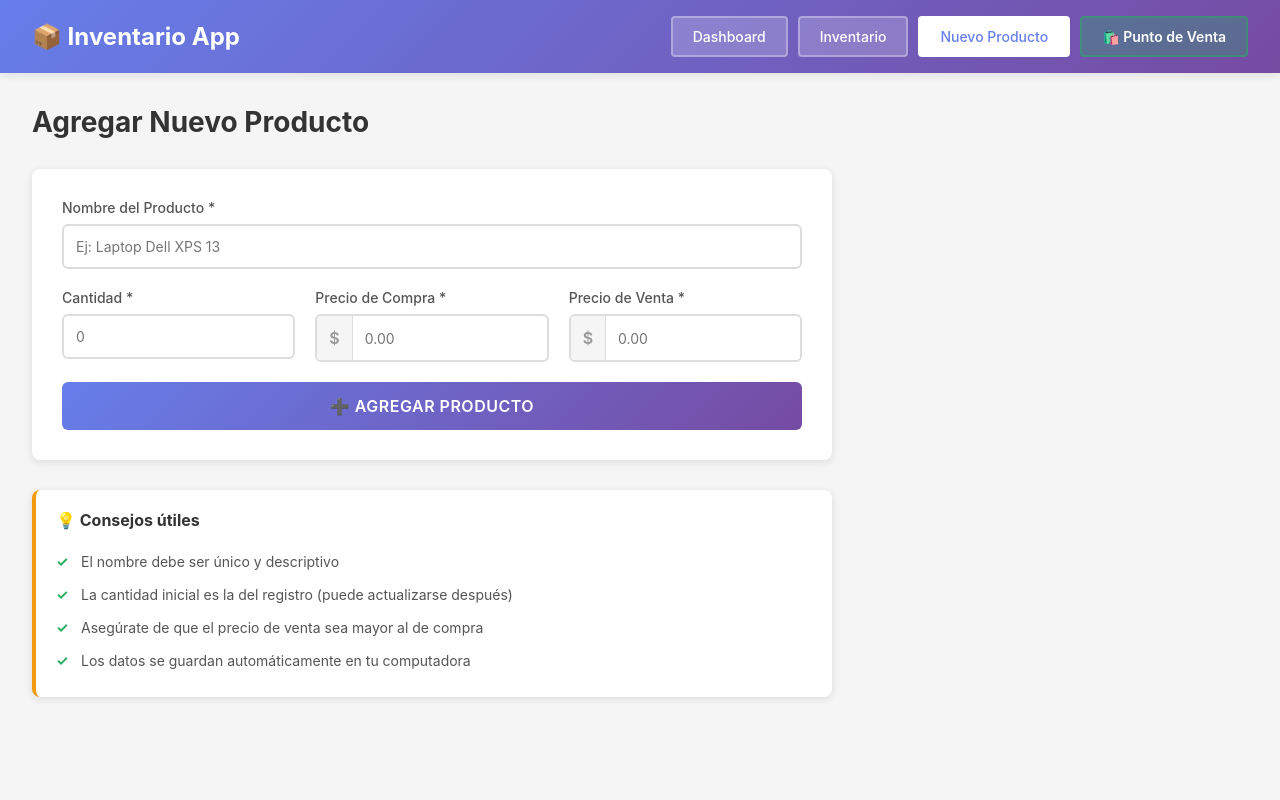
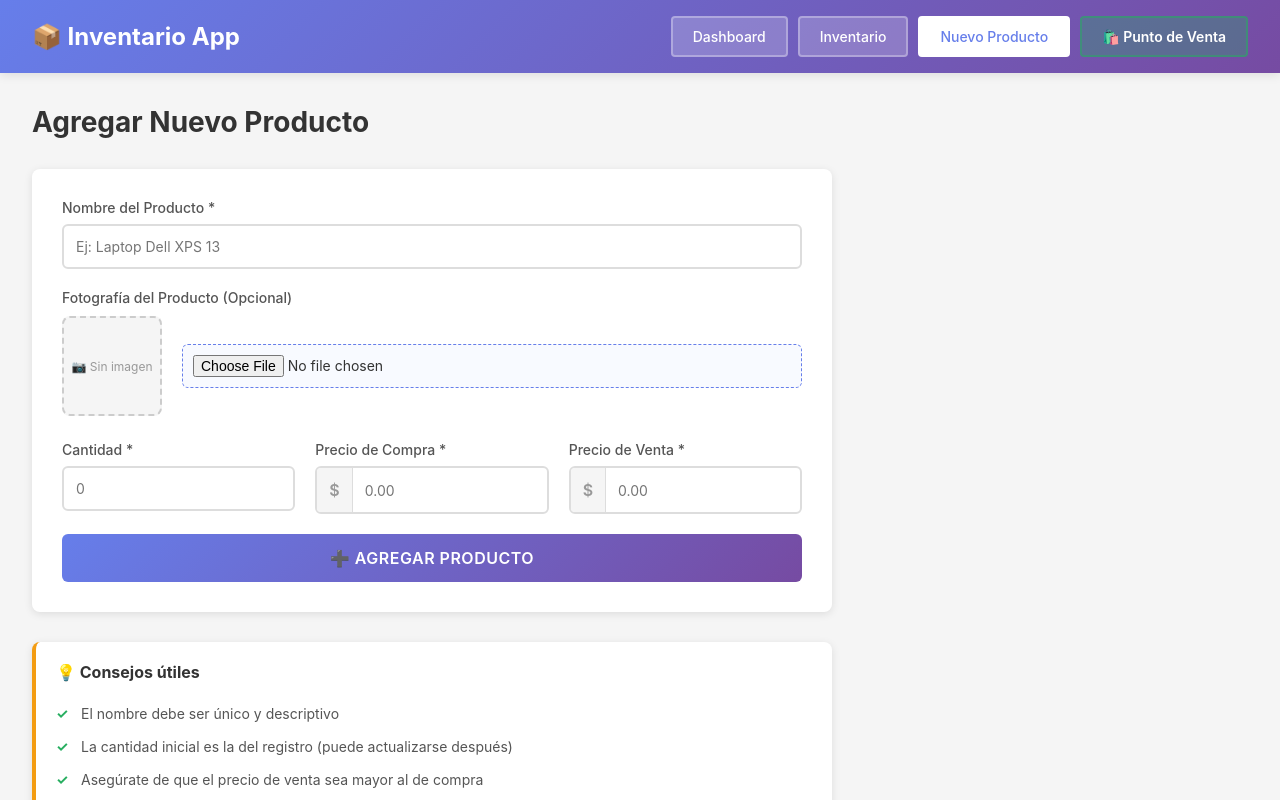
Before and after one commit to josecampa24/inventario-app, a React (Vite) app: page / in a window 1280 px wide. Both pictures are taken after a click on the button "Nuevo Producto". Built offline with nearby package versions, Linux system fonts and the light colour scheme.

Commit message:
feat: add support for product images across inventory, POS, and database schema

```diff
--- a/src/pages/Inventario.css
+++ b/src/pages/Inventario.css
@@ -194,3 +194,43 @@
     width: 100%;
   }
 }
+
+/* Image styles */
+.td-imagen {
+  width: 60px;
+  text-align: center;
+}
+
+.miniatura {
+  width: 40px;
+  height: 40px;
+  object-fit: cover;
+  border-radius: 4px;
+  border: 1px solid #ddd;
+}
+
+.miniatura-placeholder {
+  width: 40px;
+  height: 40px;
+  background-color: #f5f5f5;
+  border: 1px dashed #ccc;
+  border-radius: 4px;
+  display: flex;
+  align-items: center;
+  justify-content: center;
+  font-size: 16px;
+  color: #999;
+}
+
+.edit-imagen-container {
+  display: flex;
+  flex-direction: column;
+  align-items: center;
+  gap: 5px;
+}
+
+.file-input-small {
+  width: 90px !important;
+  font-size: 10px !important;
+  padding: 2px !important;
+}
--- a/src/pages/Inventario.jsx
+++ b/src/pages/Inventario.jsx
@@ -38,6 +38,7 @@ function Inventario() {
         cantidad: parseInt(formData.cantidad),
         precio_compra: parseFloat(formData.precio_compra),
         precio_venta: parseFloat(formData.precio_venta),
+        imagen: formData.imagen || null,
       });
 
       if (resultado.success) {
@@ -98,6 +99,7 @@ function Inventario() {
           <table className="tabla-productos">
             <thead>
               <tr>
+                <th>Imagen</th>
                 <th>Nombre</th>
                 <th>Cantidad</th>
                 <th>Precio Compra</th>
@@ -112,6 +114,38 @@ function Inventario() {
                   key={producto.id}
                   className={editando === producto.id ? "editing" : ""}
                 >
+                  <td className="td-imagen">
+                    {editando === producto.id ? (
+                      <div className="edit-imagen-container">
+                        {formData.imagen ? (
+                          <img src={formData.imagen} alt="Preview" className="miniatura" />
+                        ) : (
+                          <div className="miniatura-placeholder">📷</div>
+                        )}
+                        <input
+                          type="file"
+                          accept="image/*"
+                          className="file-input-small"
+                          onChange={(e) => {
+                            const file = e.target.files[0];
+                            if (file) {
+                              const reader = new FileReader();
+                              reader.onloadend = () => {
+                                setFormData({ ...formData, imagen: reader.result });
+                              };
+                              reader.readAsDataURL(file);
+                            }
+                          }}
+                        />
+                      </div>
+                    ) : (
+                      producto.imagen ? (
+                        <img src={producto.imagen} alt={producto.nombre} className="miniatura" />
+                      ) : (
+                        <div className="miniatura-placeholder">📷</div>
+                      )
+                    )}
+                  </td>
                   <td>
                     {editando === producto.id ? (
                       <input
--- a/src/pages/NuevoProducto.css
+++ b/src/pages/NuevoProducto.css
@@ -218,3 +218,50 @@
     font-size: 24px;
   }
 }
+
+/* Imagen Upload Styles */
+.imagen-upload {
+  margin-bottom: 25px;
+}
+
+.imagen-preview-container {
+  display: flex;
+  align-items: center;
+  gap: 20px;
+  margin-top: 10px;
+}
+
+.imagen-preview {
+  width: 100px;
+  height: 100px;
+  object-fit: cover;
+  border-radius: 8px;
+  border: 2px solid #ddd;
+  box-shadow: 0 2px 5px rgba(0,0,0,0.1);
+}
+
+.imagen-placeholder {
+  width: 100px;
+  height: 100px;
+  background-color: #f5f5f5;
+  border: 2px dashed #ccc;
+  border-radius: 8px;
+  display: flex;
+  align-items: center;
+  justify-content: center;
+  color: #999;
+  font-size: 12px;
+  text-align: center;
+}
+
+.file-input {
+  flex: 1;
+  padding: 10px !important;
+  border: 1px dashed #667eea !important;
+  background: #f8faff;
+  cursor: pointer;
+}
+
+.file-input:hover {
+  background: #f0f4ff;
+}
--- a/src/pages/NuevoProducto.jsx
+++ b/src/pages/NuevoProducto.jsx
@@ -7,6 +7,7 @@ function NuevoProducto({ onProductoAgregado }) {
     cantidad: "",
     precio_compra: "",
     precio_venta: "",
+    imagen: "",
   });
   const [enviando, setEnviando] = useState(false);
   const [mensaje, setMensaje] = useState("");
@@ -17,6 +18,27 @@ function NuevoProducto({ onProductoAgregado }) {
       ...prev,
       [name]: value,
     }));
+  };
+
+  const handleImageChange = (e) => {
+    const file = e.target.files[0];
+    if (file) {
+      // Validar tamaño (opcional, p.ej. max 2MB)
+      if (file.size > 2 * 1024 * 1024) {
+        setMensaje("❌ La imagen es demasiado grande. El tamaño máximo es 2MB.");
+        e.target.value = "";
+        return;
+      }
+
+      const reader = new FileReader();
+      reader.onloadend = () => {
+        setFormData((prev) => ({
+          ...prev,
+          imagen: reader.result,
+        }));
+      };
+      reader.readAsDataURL(file);
+    }
   };
 
   const handleSubmit = async (e) => {
@@ -58,6 +80,7 @@ function NuevoProducto({ onProductoAgregado }) {
         cantidad: parseInt(cantidadStr, 10),
         precio_compra: parseFloat(precioCompraStr),
         precio_venta: parseFloat(precioVentaStr),
+        imagen: formData.imagen || null,
       });
 
       if (resultado && resultado.success) {
@@ -67,7 +90,12 @@ function NuevoProducto({ onProductoAgregado }) {
           cantidad: "",
           precio_compra: "",
           precio_venta: "",
+          imagen: "",
         });
+
+        // Limpiar input file
+        const fileInput = document.getElementById("imagen");
+        if (fileInput) fileInput.value = "";
 
         setTimeout(() => {
           if (onProductoAgregado) onProductoAgregado();
@@ -101,6 +129,28 @@ function NuevoProducto({ onProductoAgregado }) {
             placeholder="Ej: Laptop Dell XPS 13"
             disabled={enviando}
           />
+        </div>
+
+        <div className="form-group imagen-upload">
+          <label htmlFor="imagen">Fotografía del Producto (Opcional)</label>
+          <div className="imagen-preview-container">
+            {formData.imagen ? (
+              <img src={formData.imagen} alt="Preview" className="imagen-preview" />
+            ) : (
+              <div className="imagen-placeholder">
+                <span>📷 Sin imagen</span>
+              </div>
+            )}
+            <input
+              type="file"
+              id="imagen"
+              name="imagen"
+              accept="image/*"
+              onChange={handleImageChange}
+              disabled={enviando}
+              className="file-input"
+            />
+          </div>
         </div>
 
         <div className="form-row">
--- a/src/pages/PuntoDeVenta.css
+++ b/src/pages/PuntoDeVenta.css
@@ -58,12 +58,11 @@
   background: #f8f9fa;
   border: 1px solid #e9ecef;
   border-radius: 8px;
-  padding: 15px;
   cursor: pointer;
   transition: all 0.2s ease;
   display: flex;
   flex-direction: column;
-  justify-content: space-between;
+  overflow: hidden;
 }
 
 .producto-card:hover {
@@ -71,6 +70,36 @@
   border-color: #667eea;
   transform: translateY(-2px);
   box-shadow: 0 4px 10px rgba(102, 126, 234, 0.15);
+}
+
+.producto-card-img-container {
+  width: 100%;
+  height: 120px;
+  background-color: #eee;
+  border-bottom: 1px solid #e9ecef;
+}
+
+.producto-card-img {
+  width: 100%;
+  height: 100%;
+  object-fit: cover;
+}
+
+.producto-card-img-placeholder {
+  width: 100%;
+  height: 100%;
+  display: flex;
+  align-items: center;
+  justify-content: center;
+  color: #aaa;
+}
+
+.producto-card-info {
+  padding: 12px;
+  display: flex;
+  flex-direction: column;
+  justify-content: space-between;
+  flex: 1;
 }
 
 .producto-nombre {
--- a/src/pages/PuntoDeVenta.jsx
+++ b/src/pages/PuntoDeVenta.jsx
@@ -165,12 +165,23 @@ function PuntoDeVenta() {
                   className="producto-card"
                   onClick={() => agregarAlCarrito(producto)}
                 >
-                  <div className="producto-nombre">{producto.nombre}</div>
-                  <div className="producto-precio">
-                    ${producto.precio_venta.toFixed(2)}
+                  <div className="producto-card-img-container">
+                    {producto.imagen ? (
+                      <img src={producto.imagen} alt={producto.nombre} className="producto-card-img" />
+                    ) : (
+                      <div className="producto-card-img-placeholder">
+                        <span style={{ fontSize: "24px" }}>📷</span>
+                      </div>
+                    )}
                   </div>
-                  <div className="producto-stock">
-                    Disponible: {producto.cantidad}
+                  <div className="producto-card-info">
+                    <div className="producto-nombre">{producto.nombre}</div>
+                    <div className="producto-precio">
+                      ${producto.precio_venta.toFixed(2)}
+                    </div>
+                    <div className="producto-stock">
+                      Disponible: {producto.cantidad}
+                    </div>
                   </div>
                 </div>
               ))
```
Also changed, not shown: electron/main.cjs (+18 -3 lines).
